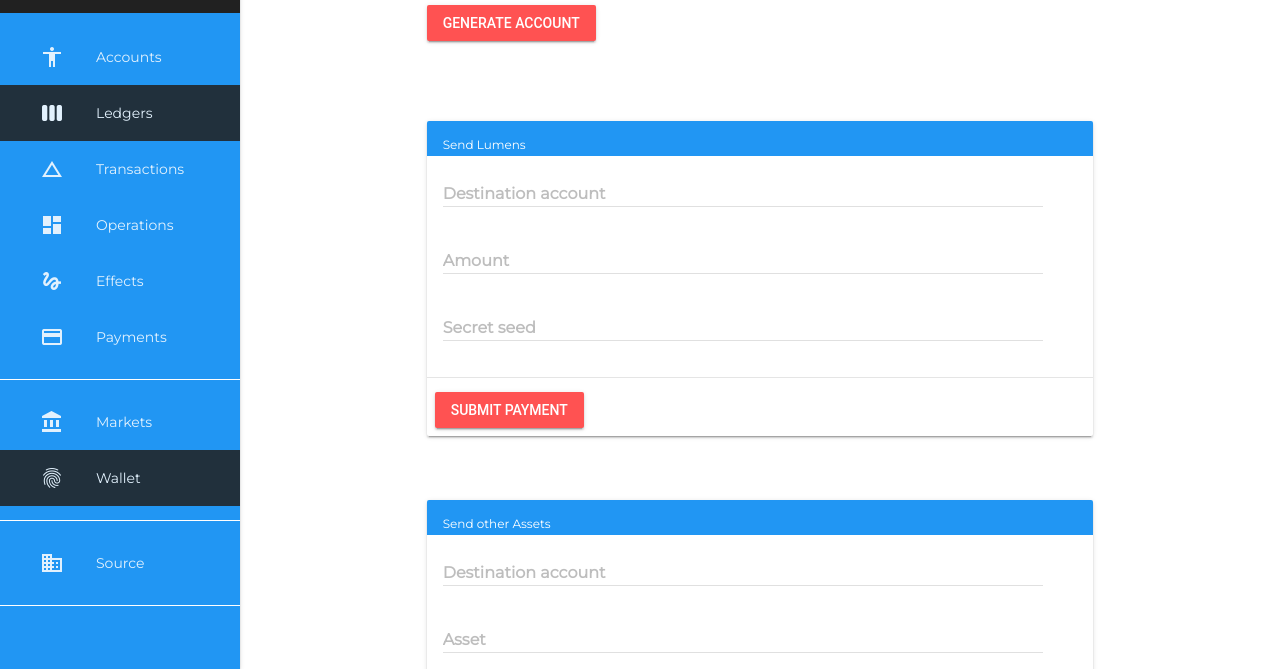
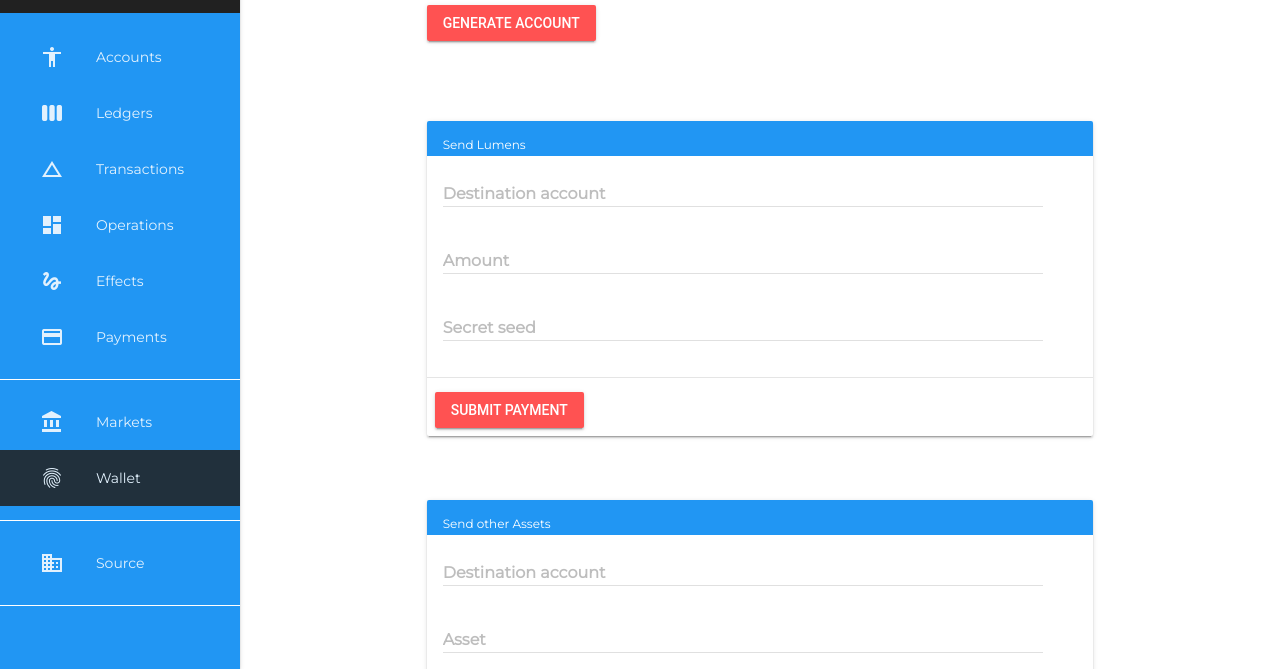
Before and after one commit to Paolinni/stellardesk, a plain HTML site: page wallet.html in a window 1280 px wide. Shown: the part 131-800 px from the top of the page. Drawn offline with Linux system fonts and the light colour scheme.

Commit message:
Fixed a bug where the horizon testnet/pubnet button was not working on some pages.

```diff
--- a/wallet.html
+++ b/wallet.html
@@ -67,7 +67,7 @@
 
         <nav class='mdl-navigation mdl-color--blue'>
           <a class='mdl-navigation__link' href='accounts?server=pubnet'><div class='material-icons'>accessibility</div>Accounts</a>
-          <a class='mdl-navigation__link mdl-color--grey-900' href='ledgers?server=pubnet'><div class='material-icons'>view_week</div>Ledgers</a>
+          <a class='mdl-navigation__link' href='ledgers?server=pubnet'><div class='material-icons'>view_week</div>Ledgers</a>
           <a class='mdl-navigation__link' href='transactions?server=pubnet'><div class='material-icons'>change_history</div>Transactions</a>
           <a class='mdl-navigation__link' href='operations?server=pubnet'><div class='material-icons'>dashboard</div>Operations</a>
           <a class='mdl-navigation__link' href='effects?server=pubnet'><div class='material-icons'>gesture</div>Effects</a>
@@ -334,6 +334,9 @@
 
     doc.querySelector('#btn_payment_submit').onclick = payment_execute
 
+
+    // ---------------------------------------------------------------------------------------------------
+    horizon_btn()
   </script>
 
 </html>
```
Also changed, not shown: effects.html (+2 -0 lines), payments.html (+2 -0 lines), transactions.html (+2 -0 lines).
